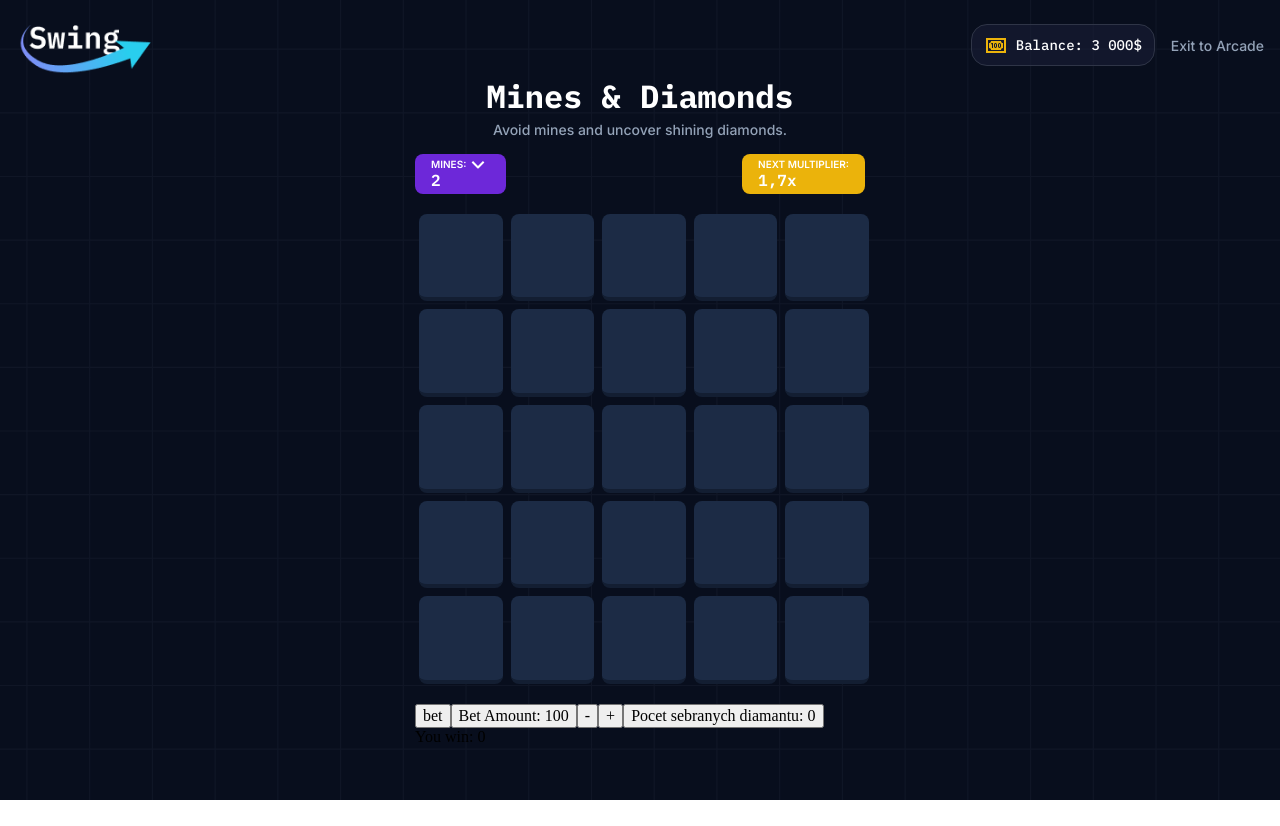
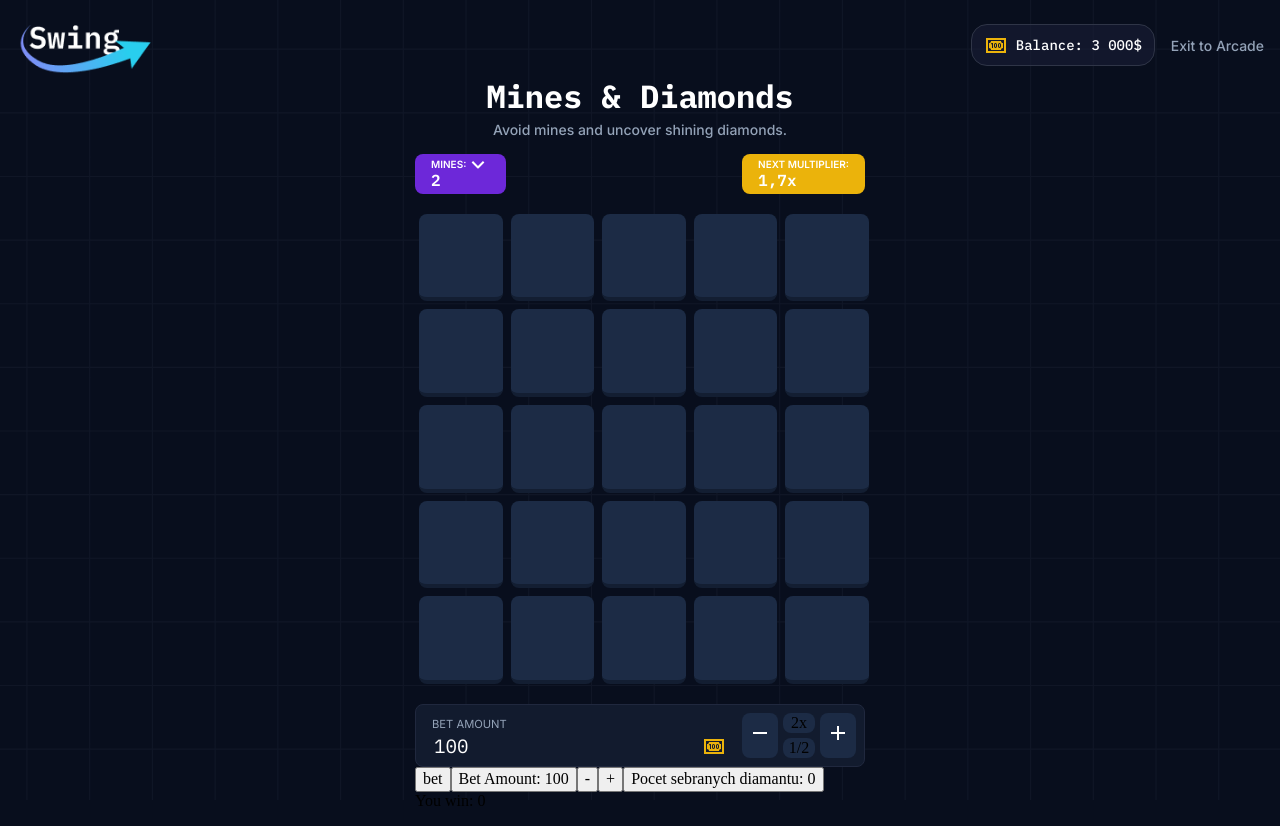
Before and after one commit to pslib-cz/2025-p3a-webgame-oldrichovmonitor, a React (Vite) app in the folder swing.client/: page /mines in a window 1280 px wide. Before the commit the page ends 800 px from the top, so only its background shows below. Built offline with nearby package versions, Linux system fonts and the light colour scheme.

Commit message:
Add betting controls to Mines and Diamonds game; enhance user interaction

```diff
--- a/swing.client/src/css/layout.css
+++ b/swing.client/src/css/layout.css
@@ -371,3 +371,48 @@ která ovlivňují celkovou strukturu.
   align-items: center;
   justify-content: center;
 }
+.mines-button__bet-controls {
+  padding: .5rem .5rem .5rem 1rem;
+  border-radius: 0.5rem;
+  border: 1px solid #20283e;
+  background: #121b2e;
+  display: flex;
+  gap: 1rem;
+}
+.bet-controls__text-input-group{
+  display: flex;
+  flex-direction: column;
+  gap: 0.2rem;
+}
+.bet-controls__left-section{
+  display: flex;
+  align-items: end;
+  flex-grow: 1;
+  justify-content: space-between;
+}
+.bet-controls__buttons-group{
+  display: flex;
+  gap: 0.3rem;
+}
+.bet-controls__text{
+  font-weight: 400;
+  font-size: 0.7rem;
+}
+.bet-controls__input{
+  background: transparent;
+  border: none;
+  color: white;
+  font-family: "IBM Plex Mono";
+  font-size: 1.2rem;
+  text-align: start;
+}
+.bet-controls__button{
+  background-color: #1C2B45;
+  border: none;
+  border-radius: 8px;
+}
+.bet-controls__middle-buttons{
+  display: flex;
+  flex-direction: column;
+  gap: .3rem;
+}
--- a/swing.client/src/pages/MinesDimonds.tsx
+++ b/swing.client/src/pages/MinesDimonds.tsx
@@ -152,7 +152,62 @@ const MinesDimonds = () => {
           </div>
 
           <div className="mines__game-nav">
-
+            <div className="mines-button__bet-controls">
+              <div className="bet-controls__left-section">
+                <div className="bet-controls__text-input-group">
+                  <p className="subtitle bet-controls__text">BET AMOUNT</p>
+                  <input
+                    type="number"
+                    className="bet-controls__input"
+                    value={betAmount}
+                    onChange={(e) => setBetAmount(Number(e.target.value))}
+                  />
+                </div>
+                <svg
+                  xmlns="http://www.w3.org/2000/svg"
+                  width="24"
+                  height="24"
+                  viewBox="0 0 24 24"
+                  fill="none"
+                >
+                  <path
+                    d="M2 5H22V20H2V5ZM20 18V7H4V18H20ZM17 8C17 8.53043 17.2107 9.03914 17.5858 9.41421C17.9609 9.78929 18.4696 10 19 10V15C18.4696 15 17.9609 15.2107 17.5858 15.5858C17.2107 15.9609 17 16.4696 17 17H7C7 16.4696 6.78929 15.9609 6.41421 15.5858C6.03914 15.2107 5.53043 15 5 15V10C5.53043 10 6.03914 9.78929 6.41421 9.41421C6.78929 9.03914 7 8.53043 7 8H17ZM17 13V12C17 10.9 16.33 10 15.5 10C14.67 10 14 10.9 14 12V13C14 14.1 14.67 15 15.5 15C16.33 15 17 14.1 17 13ZM15.5 11C15.6326 11 15.7598 11.0527 15.8536 11.1464C15.9473 11.2402 16 11.3674 16 11.5V13.5C16 13.6326 15.9473 13.7598 15.8536 13.8536C15.7598 13.9473 15.6326 14 15.5 14C15.3674 14 15.2402 13.9473 15.1464 13.8536C15.0527 13.7598 15 13.6326 15 13.5V11.5C15 11.3674 15.0527 11.2402 15.1464 11.1464C15.2402 11.0527 15.3674 11 15.5 11ZM13 13V12C13 10.9 12.33 10 11.5 10C10.67 10 10 10.9 10 12V13C10 14.1 10.67 15 11.5 15C12.33 15 13 14.1 13 13ZM11.5 11C11.6326 11 11.7598 11.0527 11.8536 11.1464C11.9473 11.2402 12 11.3674 12 11.5V13.5C12 13.6326 11.9473 13.7598 11.8536 13.8536C11.7598 13.9473 11.6326 14 11.5 14C11.3674 14 11.2402 13.9473 11.1464 13.8536C11.0527 13.7598 11 13.6326 11 13.5V11.5C11 11.3674 11.0527 11.2402 11.1464 11.1464C11.2402 11.0527 11.3674 11 11.5 11ZM8 15H9V10H8L7 10.5V11.5L8 11V15Z"
+                    fill="#EBB30B"
+                  />
+                </svg>
+              </div>
+              <div className="bet-controls__buttons-group">
+                <button className="bet-controls__button">
+                  <svg
+                    xmlns="http://www.w3.org/2000/svg"
+                    width="24"
+                    height="24"
+                    viewBox="0 0 24 24"
+                    fill="none"
+                  >
+                    <path d="M19 12.998H5V10.998H19V12.998Z" fill="white" />
+                  </svg>
+                </button>
+                <div className="bet-controls__middle-buttons">
+                  <button className="bet-controls__button">2x</button>
+                  <button className="bet-controls__button">1/2</button>
+                </div>
+                <button className="bet-controls__button">
+                  <svg
+                    xmlns="http://www.w3.org/2000/svg"
+                    width="24"
+                    height="24"
+                    viewBox="0 0 24 24"
+                    fill="none"
+                  >
+                    <path
+                      d="M19 12.998H13V18.998H11V12.998H5V10.998H11V4.99799H13V10.998H19V12.998Z"
+                      fill="white"
+                    />
+                  </svg>
+                </button>
+              </div>
+            </div>
             <button onClick={() => startGame()}>bet</button>
             <button>Bet Amount: {betAmount}</button>
             <button onClick={() => setBetAmount(betAmount - 10)}>-</button>
```
